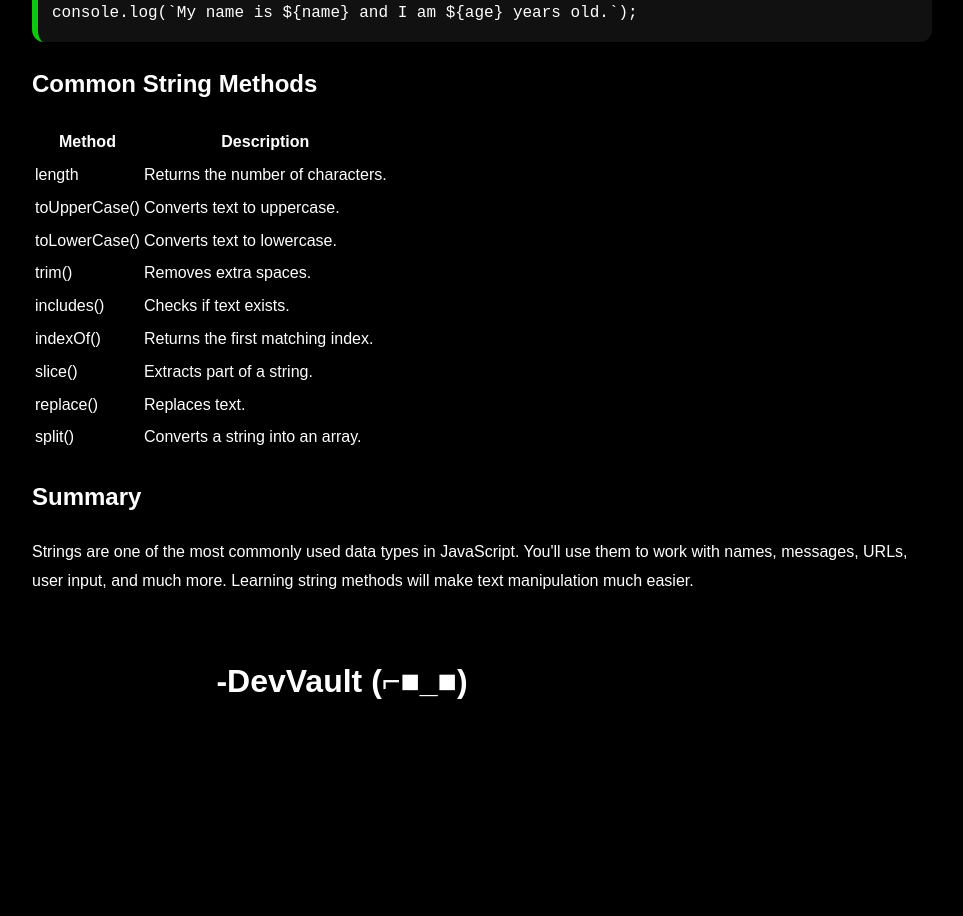
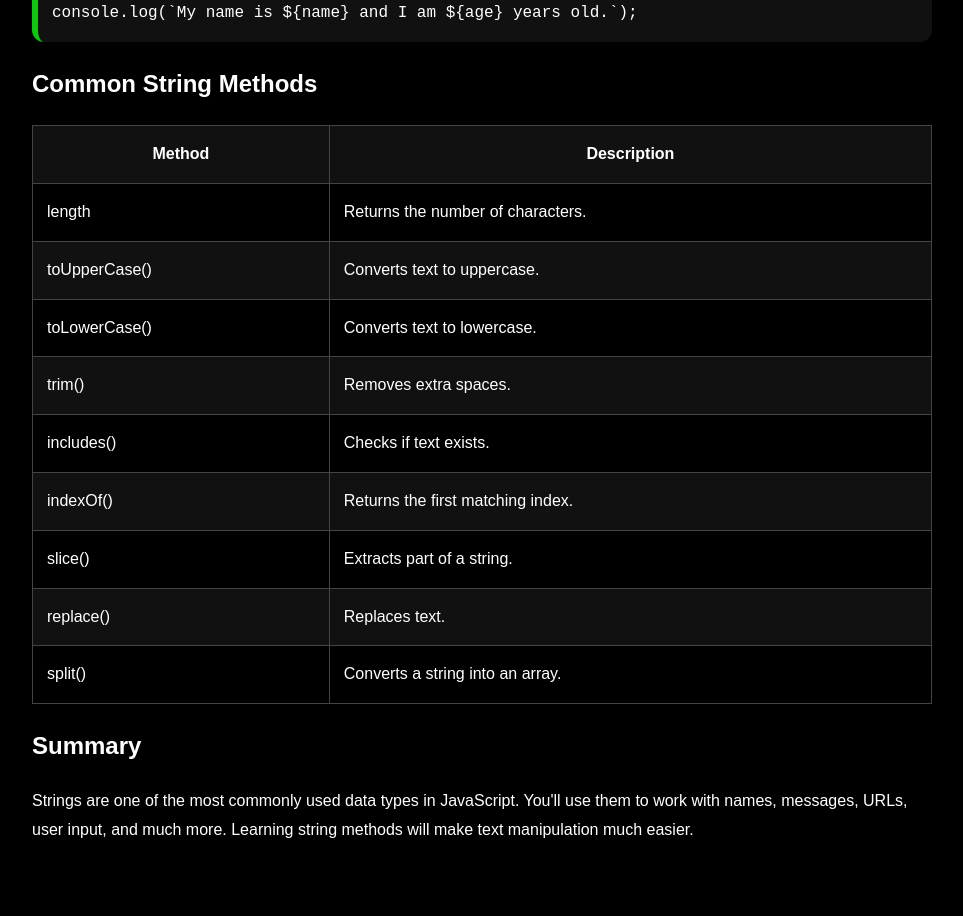
Before and after one commit to asmitbiswas/Project-Next-JS, a Next.js app in the folder app/: page /JavaScript/Strings in a window 1280 px wide. Shown: the part 2760-3676 px from the top of the page, without its empty margins (298-1261 px from the left). Before the commit the page ends 3500 px from the top, so only its background shows below. Built offline with nearby package versions, Linux system fonts and the light colour scheme.

Commit message:
Done strings page

```diff
--- a/app/app/(categories)/JavaScript/(JavaScriptTopics)/Operators/page.tsx
+++ b/app/app/(categories)/JavaScript/(JavaScriptTopics)/Operators/page.tsx
@@ -496,7 +496,7 @@ console.log(score);`}
             </tr>
           </tbody>
         </table>
-
+              <h2>Example</h2>
         <pre
          style={{
             padding:"14px",
--- a/app/app/(categories)/JavaScript/(JavaScriptTopics)/Strings/page.tsx
+++ b/app/app/(categories)/JavaScript/(JavaScriptTopics)/Strings/page.tsx
@@ -212,56 +212,173 @@ console.log(\`My name is \${name} and I am \${age} years old.\`);`}
 
       <h2>Common String Methods</h2>
 
-      <table>
+      <table
+      style={{
+        borderCollapse:"collapse",
+        width:"100%",
+        border:"1px solid #444",
+        overflowX:"auto"
+      }}
+      >
         <tbody>
           <tr>
-            <th>Method</th>
-            <th>Description</th>
+            <th
+            style={{
+              border:"1px solid #444",
+              background:"#111",
+              padding:"14px"
+            }}
+            >Method</th>
+            <th
+                style={{
+              border:"1px solid #444",
+              background:"#111",
+              padding:"14px"
+            }}
+            >Description</th>
           </tr>
 
           <tr>
-            <td>length</td>
-            <td>Returns the number of characters.</td>
+            <td
+            style={{
+              border:"1px solid #444",
+              padding:"14px"
+            }}
+            >length</td>
+            <td
+             style={{
+              border:"1px solid #444",
+              padding:"14px"
+            }}
+            >Returns the number of characters.</td>
           </tr>
 
           <tr>
-            <td>toUpperCase()</td>
-            <td>Converts text to uppercase.</td>
+            <td
+                style={{
+              border:"1px solid #444",
+              background:"#111",
+              padding:"14px"
+            }}
+            >toUpperCase()</td>
+            <td
+                style={{
+              border:"1px solid #444",
+              background:"#111",
+              padding:"14px"
+            }}
+            >Converts text to uppercase.</td>
           </tr>
 
           <tr>
-            <td>toLowerCase()</td>
-            <td>Converts text to lowercase.</td>
+            <td
+             style={{
+              border:"1px solid #444",
+              padding:"14px"
+            }}
+            >toLowerCase()</td>
+            <td
+             style={{
+              border:"1px solid #444",
+              padding:"14px"
+            }}
+            >Converts text to lowercase.</td>
           </tr>
 
           <tr>
-            <td>trim()</td>
-            <td>Removes extra spaces.</td>
+            <td
+                style={{
+              border:"1px solid #444",
+              background:"#111",
+              padding:"14px"
+            }}
+            >trim()</td>
+            <td
+                style={{
+              border:"1px solid #444",
+              background:"#111",
+              padding:"14px"
+            }}
+            >Removes extra spaces.</td>
           </tr>
 
           <tr>
-            <td>includes()</td>
-            <td>Checks if text exists.</td>
+            <td
+             style={{
+              border:"1px solid #444",
+              padding:"14px"
+            }}
+            >includes()</td>
+            <td
+             style={{
+              border:"1px solid #444",
+              padding:"14px"
+            }}
+            >Checks if text exists.</td>
           </tr>
 
           <tr>
-            <td>indexOf()</td>
-            <td>Returns the first matching index.</td>
+            <td
+                style={{
+              border:"1px solid #444",
+              background:"#111",
+              padding:"14px"
+            }}
+            >indexOf()</td>
+            <td
+                style={{
+              border:"1px solid #444",
+              background:"#111",
+              padding:"14px"
+            }}
+            >Returns the first matching index.</td>
           </tr>
 
           <tr>
-            <td>slice()</td>
-            <td>Extracts part of a string.</td>
+            <td
+             style={{
+              border:"1px solid #444",
+              padding:"14px"
+            }}
+            >slice()</td>
+            <td
+             style={{
+              border:"1px solid #444",
+              padding:"14px"
+            }}
+            >Extracts part of a string.</td>
           </tr>
 
           <tr>
-            <td>replace()</td>
-            <td>Replaces text.</td>
+            <td
+                style={{
+              border:"1px solid #444",
+              background:"#111",
+              padding:"14px"
+            }}
+            >replace()</td>
+            <td
+                style={{
+              border:"1px solid #444",
+              background:"#111",
+              padding:"14px"
+            }}
+            >Replaces text.</td>
           </tr>
 
           <tr>
-            <td>split()</td>
-            <td>Converts a string into an array.</td>
+            <td
+             style={{
+              border:"1px solid #444",
+              padding:"14px"
+            }}
+            >split()</td>
+            <td
+             style={{
+              border:"1px solid #444",
+              padding:"14px"
+            }}
+            >Converts a string into an array.</td>
           </tr>
         </tbody>
       </table>
```
